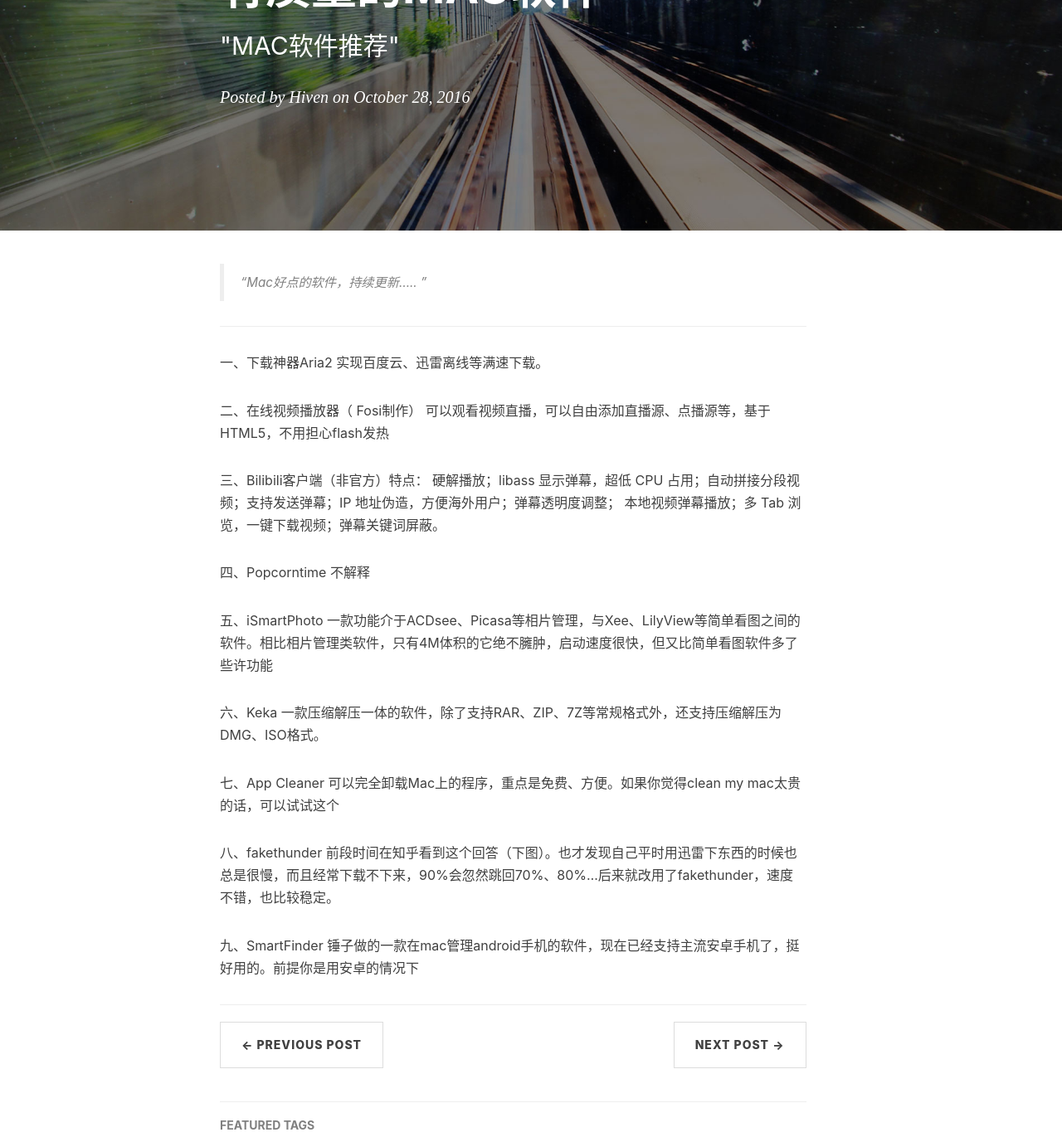
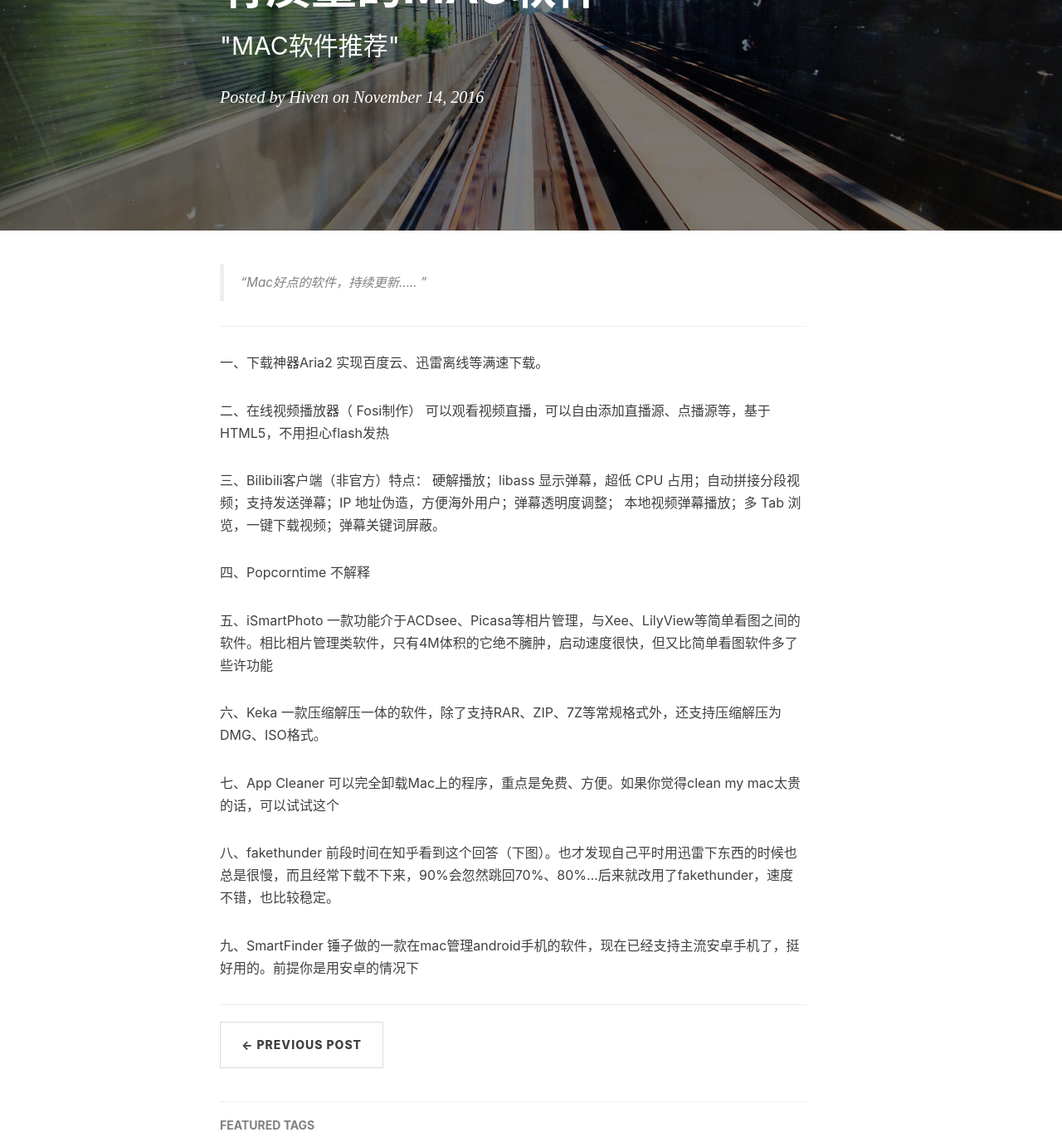
Before and after one commit to jeany09/jeany09.github.io, a Jekyll site: the page built from _posts/2016-11-14-MAC软件.md, in a window 1280 px wide. Shown: the part 245-1622 px from the top of the page at 83% size. Built offline with Jekyll 4.4.1, drawn with Linux system fonts in a browser that asks for light colours; nearby versions of some CDN libraries; comment, search, counter and statistics services are not loaded.

Commit message:
Update 2016-11-14-MAC软件.md

```diff
--- a/_posts/2016-11-14-MAC软件.md
+++ b/_posts/2016-11-14-MAC软件.md
@@ -2,7 +2,7 @@
 layout:     post
 title:      "有质量的MAC软件"
 subtitle:   " \"MAC软件推荐\""
-date:       2016-10-28 12:00:00
+date:       2016-11-14 15:00:00
 author:     "Hiven"
 header-img: "img/post-bg-2015.jpg"
 tags:
```
